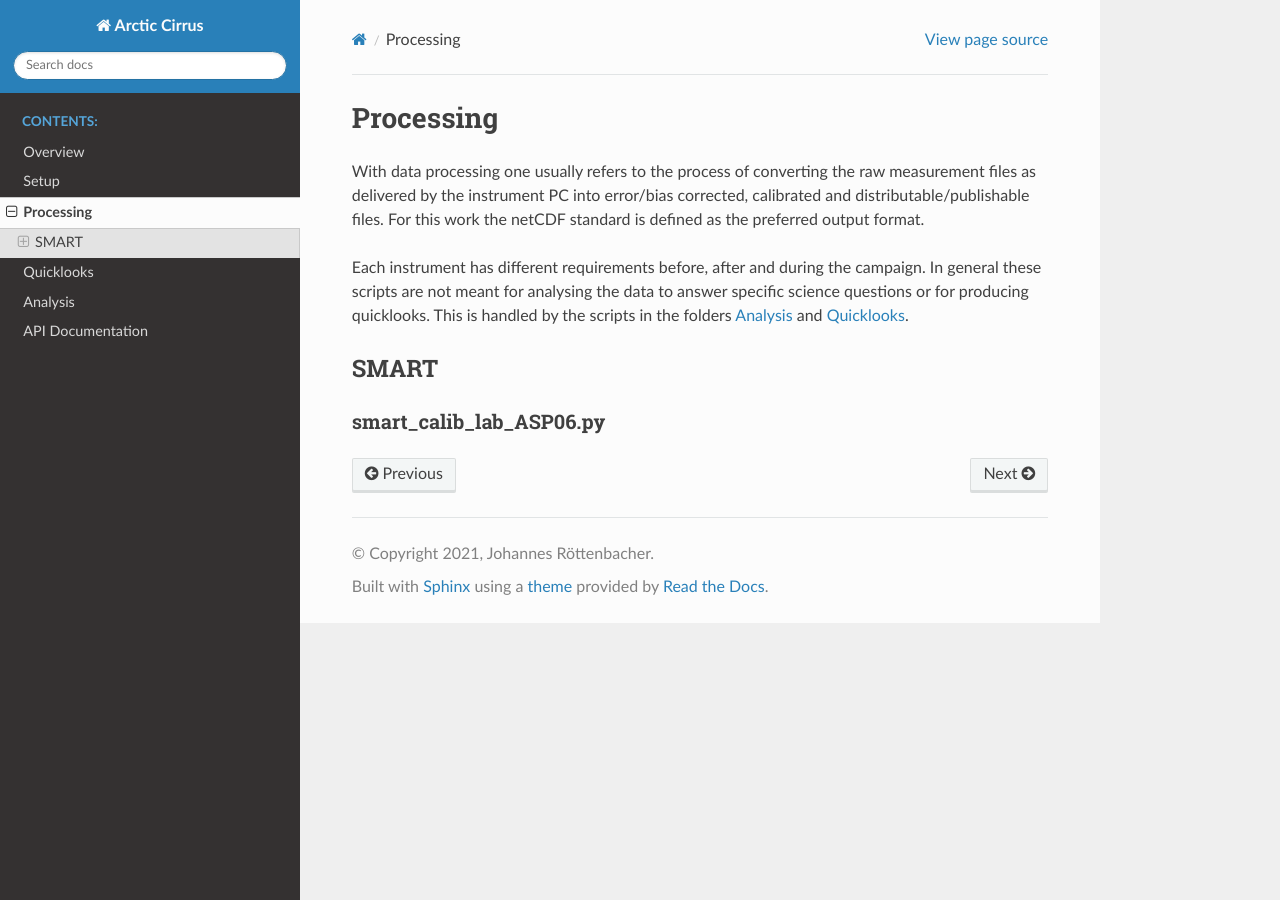
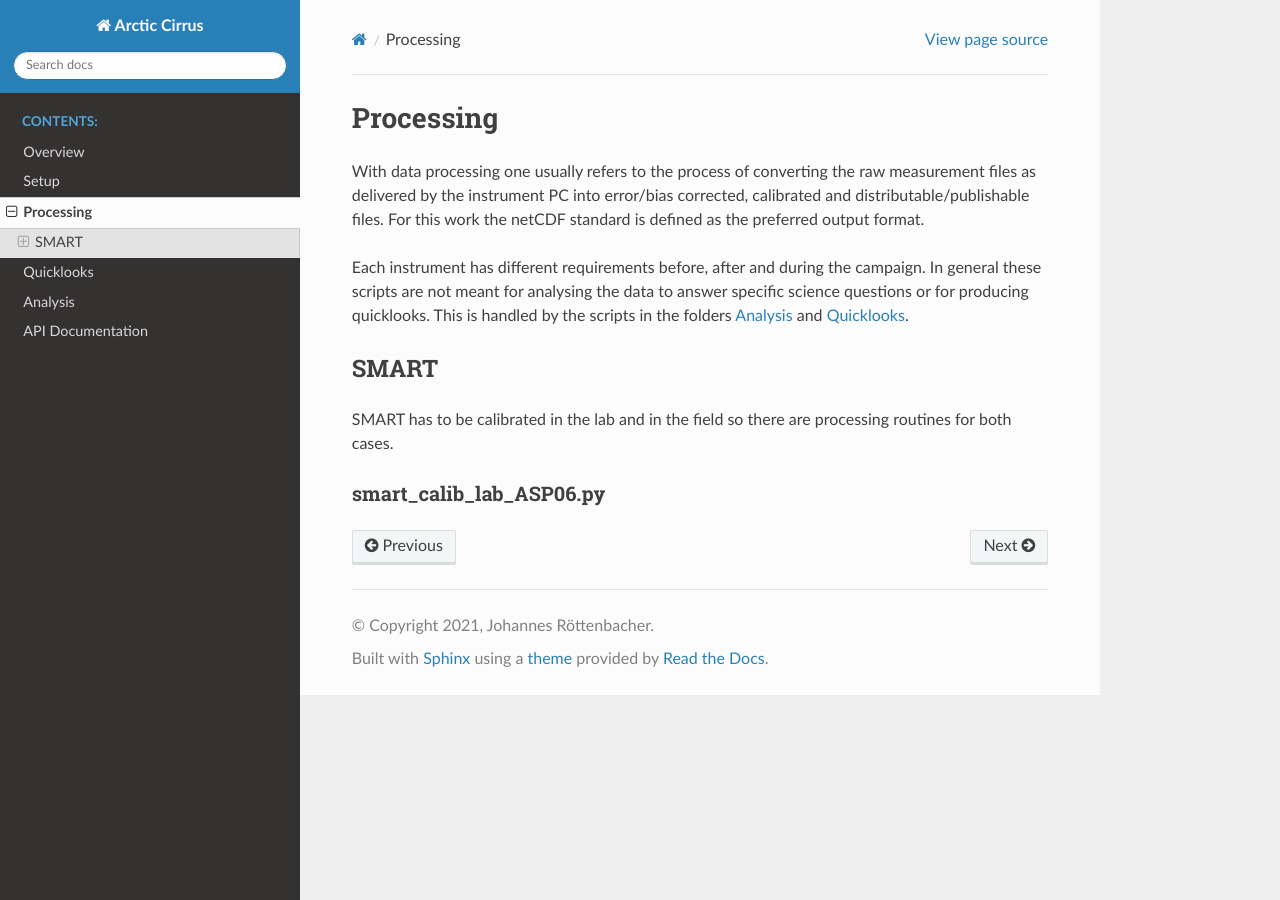
Before and after one commit to jroettenbacher/phd_base, a Sphinx documentation site: the page built from docs/processing.rst, in a window 1280 px wide. Built offline with Sphinx 7.4.7 and the Read the Docs theme 2.0.0, drawn with Linux system fonts in a browser that asks for light colours.

Commit message:
Update documentation
Signed-off-by: Johannes Röttenbacher <johannes.roettenbacher@web.de>

```diff
--- a/docs/processing.rst
+++ b/docs/processing.rst
@@ -11,5 +11,7 @@ This is handled by the scripts in the folders :ref:`analysis:Analysis` and :ref:
 SMART
 ------
 
+SMART has to be calibrated in the lab and in the field so there are processing routines for both cases.
+
 smart_calib_lab_ASP06.py
 ^^^^^^^^^^^^^^^^^^^^^^^^
```
